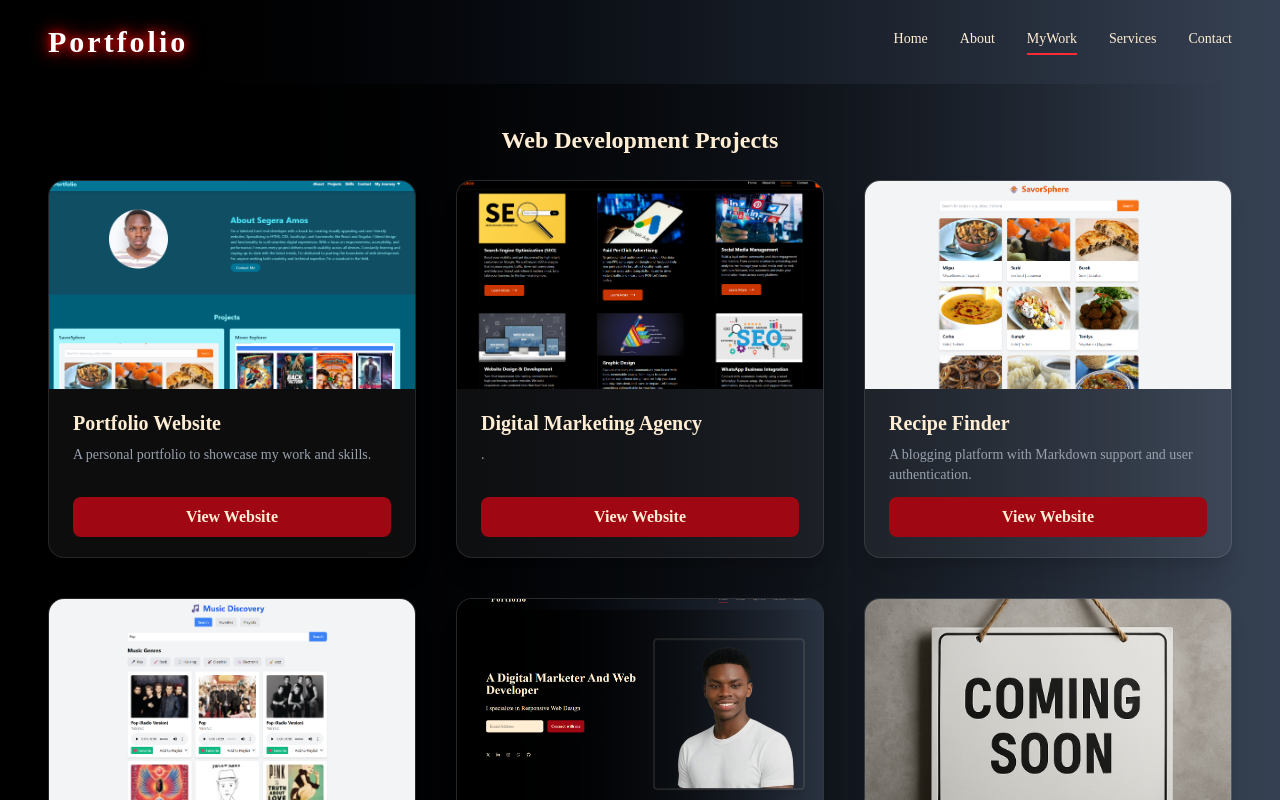
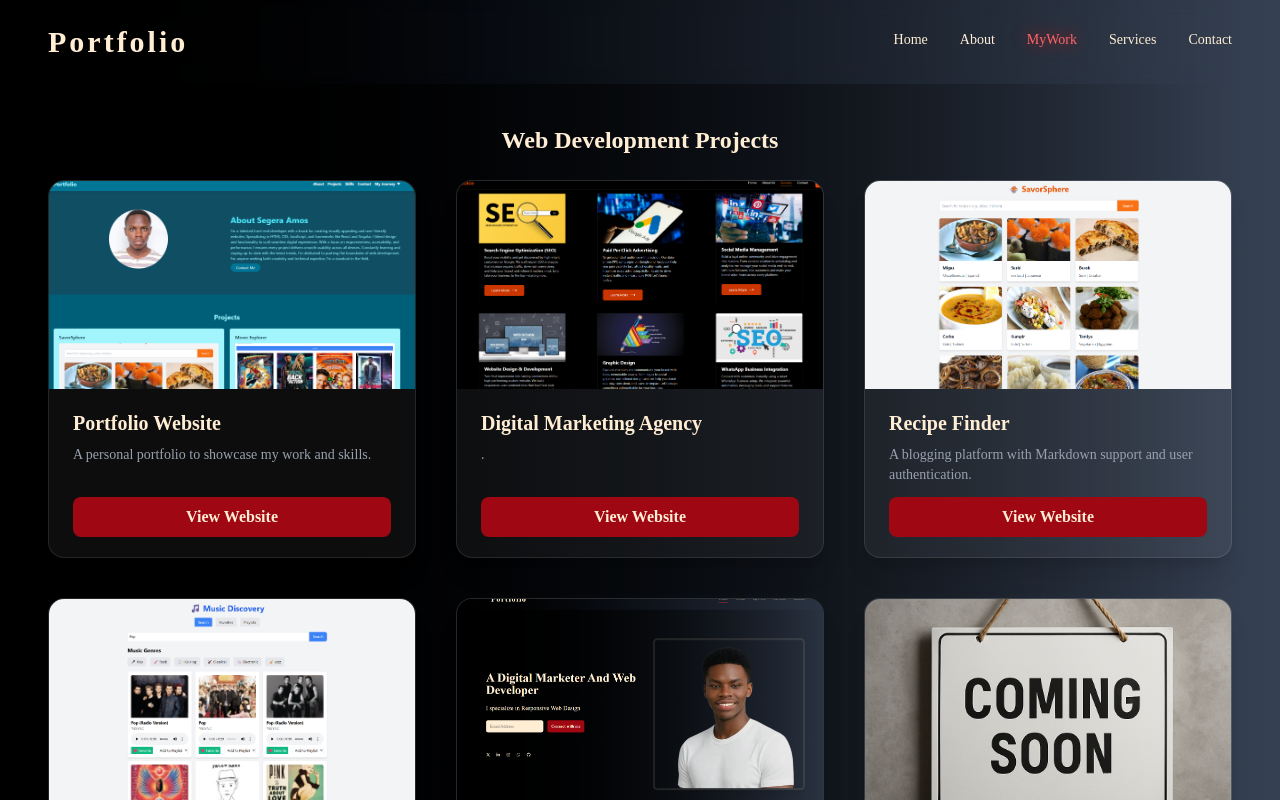
Before and after one commit to Segeramos/Crimson, a React (Vite) app: page /projects in a window 1280 px wide. Shown: the top 800 px of the page. Built offline with nearby package versions, Linux system fonts and the light colour scheme.

Commit message:
navbar upgrade

```diff
--- a/src/App.jsx
+++ b/src/App.jsx
@@ -17,11 +17,11 @@ export default function App() {
       <div className="min-h-screen bg-gradient-to-r from-black to-gray-700 text-orange-100 font-['Karla']">
         <div className="container mx-auto px-4 sm:px-6 md:px-8 lg:px-12">
           {/* Navbar */}
-          <nav className="relative flex justify-between items-center py-6">
+          <nav className="relative sticky top-0 z-50 flex justify-between items-center py-6 backdrop-blur">
             {/* Logo (Portfolio link) */}
             <Link
               to="/blog"
-              className="text-3xl font-bold tracking-widest glow-text animate-glow cursor-pointer"
+              className="text-3xl font-bold tracking-widest cursor-pointer text-orange-100 drop-shadow-lg"
             >
               Portfolio
             </Link>
@@ -33,9 +33,13 @@ export default function App() {
                   key={path}
                   to={path}
                   className={({ isActive }) =>
-                    `hover:text-red-500 pb-1 ${
-                      isActive ? "border-b-2 border-red-500" : ""
-                    }`
+                    `pb-1 transition-all duration-300
+                     ${
+                       isActive
+                         ? "text-red-400 drop-shadow-[0_0_8px_rgba(255,0,0,0.7)]"
+                         : "text-orange-100"
+                     }
+                     hover:text-red-500 hover:drop-shadow-[0_0_6px_rgba(255,100,100,0.9)]`
                   }
                 >
                   {["Home", "About", "MyWork", "Services", "Contact"][i]}
@@ -75,7 +79,9 @@ export default function App() {
 
             {/* Mobile Dropdown */}
             <div
-              className={`absolute top-full left-0 w-full backdrop-blur-md  px-6 py-6 flex flex-col items-center space-y-6 md:hidden z-50 shadow-2xl transform transition-all duration-500 ease-in-out ${
+              className={`absolute top-full left-0 w-full backdrop-blur-md px-6 py-6
+                          flex flex-col items-center space-y-6 md:hidden z-50 shadow-2xl
+                          transform transition-all duration-500 ease-in-out ${
                 menuOpen
                   ? "opacity-100 translate-y-0 scale-100 pointer-events-auto"
                   : "opacity-0 -translate-y-8 scale-90 pointer-events-none"
@@ -86,9 +92,13 @@ export default function App() {
                   key={path}
                   to={path}
                   className={({ isActive }) =>
-                    `hover:text-red-400 text-lg font-semibold pb-1 ${
-                      isActive ? "border-b-2 border-red-500" : ""
-                    }`
+                    `text-lg font-semibold pb-1 transition-all duration-300
+                     ${
+                       isActive
+                         ? "text-red-400 drop-shadow-[0_0_8px_rgba(255,0,0,0.7)]"
+                         : "text-orange-100"
+                     }
+                     hover:text-red-500 hover:drop-shadow-[0_0_6px_rgba(255,100,100,0.9)]`
                   }
                   onClick={() => setMenuOpen(false)}
                 >
@@ -106,7 +116,7 @@ export default function App() {
               <Route path="/projects" element={<Projects />} />
               <Route path="/services" element={<Services />} />
               <Route path="/contact" element={<Contact />} />
-              <Route path="/blog" element={<Blog />} /> {/* <-- Add your Blog route here */}
+              <Route path="/blog" element={<Blog />} />
             </Routes>
           </main>
         </div>
--- a/src/components/Projects.jsx
+++ b/src/components/Projects.jsx
@@ -403,6 +403,13 @@ const seoProjects = [
     avgVisitDuration: { value: "00:00", change: "n/a" },
     bounceRate: { value: "29.73%", change: "n/a" }
   }
+},
+{
+  title: "Nairobi Computers Analytics",
+  description: "THE WEBSITE IS UNDER TESTING, NO ANALYTICS AT THE MOMENT.",
+  image: "/NC.png", // Update with the actual image path
+  link: "https://nairobicomputerstore.com/",
+
 }
 
 
```
Also changed, not shown: public/NC.png (added).
